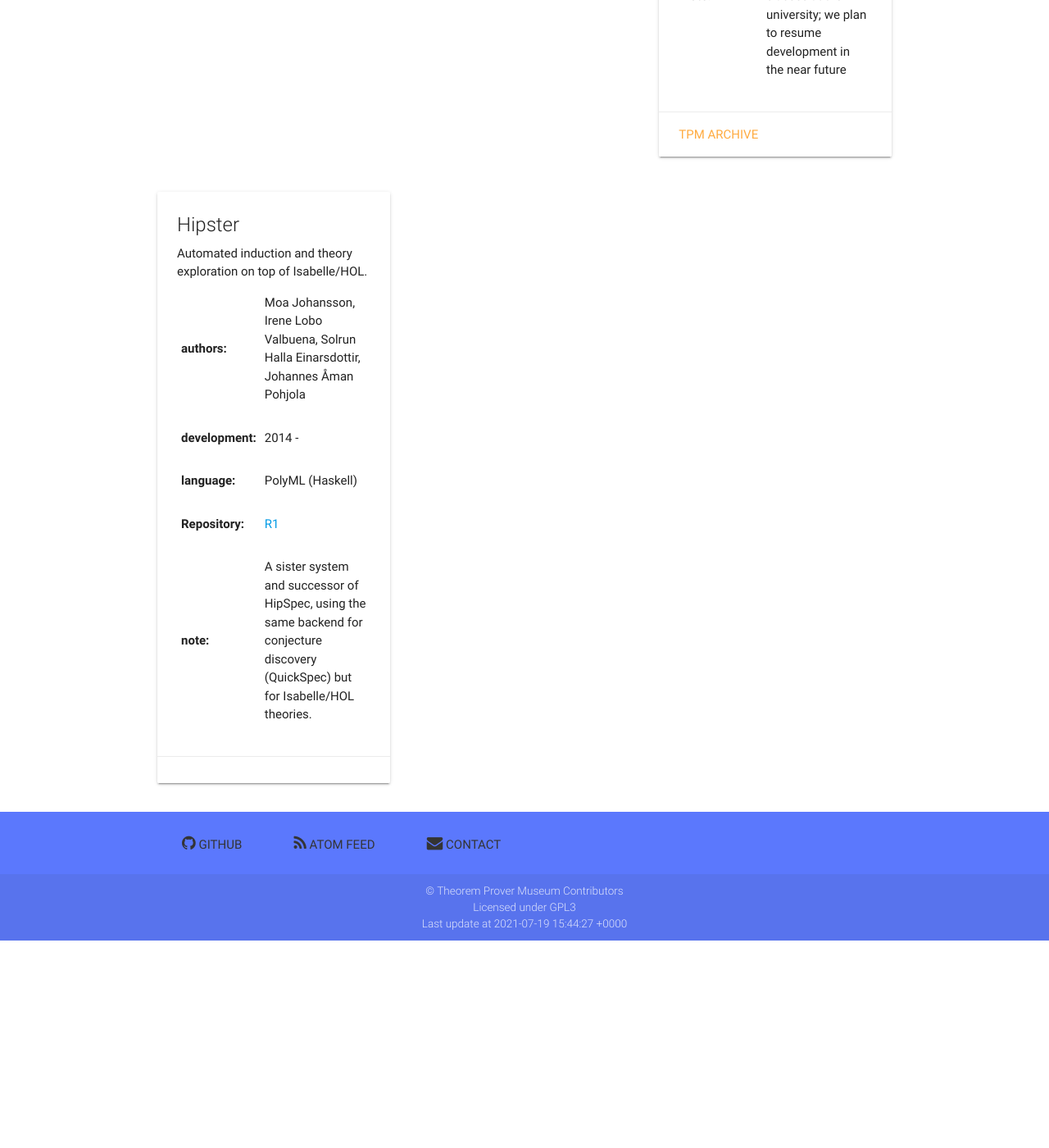
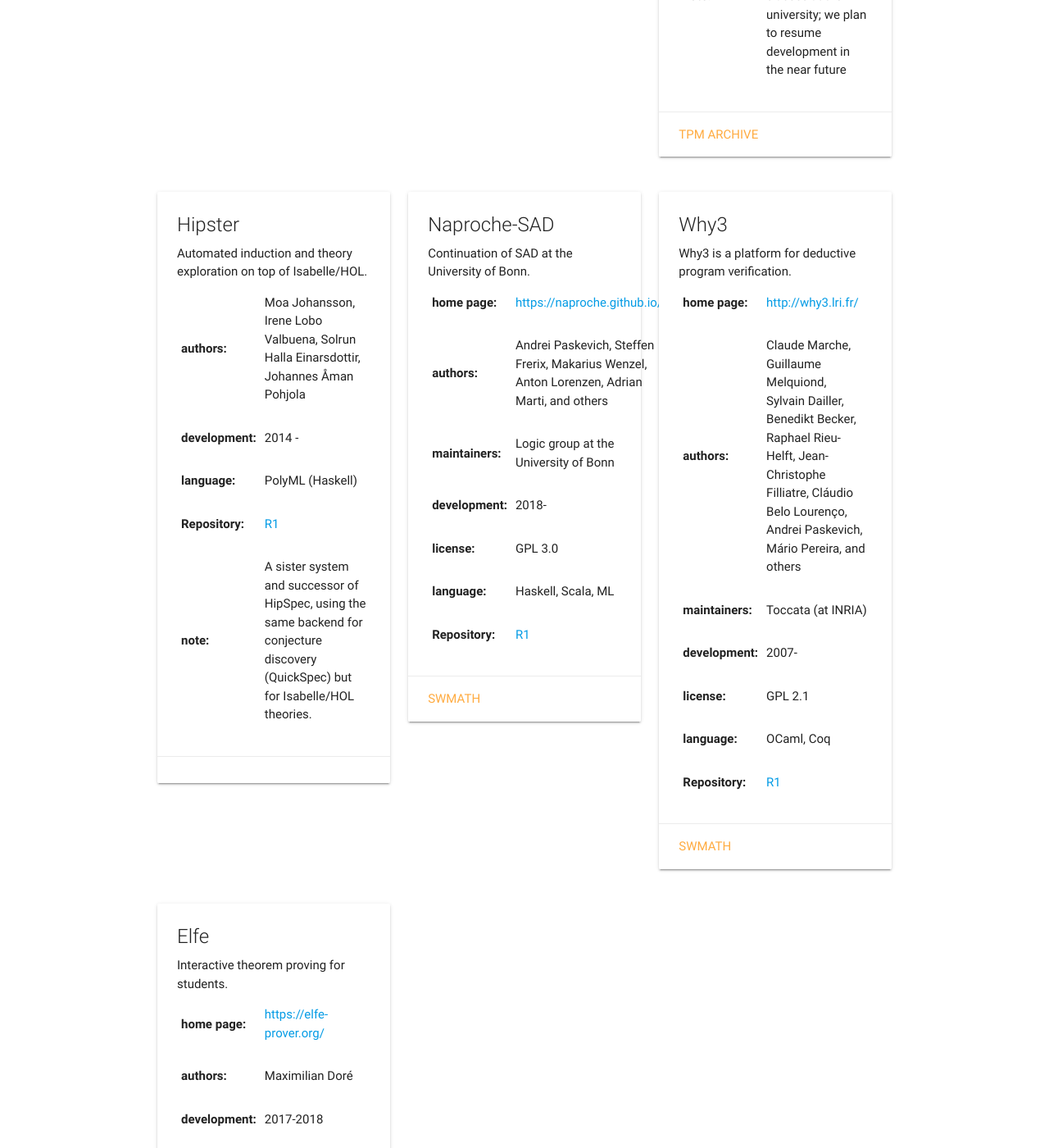
Before and after one commit to theoremprover-museum/theoremprover-museum.github.io, a Jekyll site: the page built from active/index.md, in a window 1280 px wide and 1400 px high, scrolled down 1545 px. Shown: the whole window at 82% size. Built offline with Jekyll 4.4.1, drawn with Linux system fonts in a browser that asks for light colours; before the commit the page ends 2692 px from its top, so only the background shows below that; some of the changed text lies outside the part shown.

Commit message:
Add Naproche(-SAD), Why3, Elfe, Egal

```diff
--- a/_data/provers.yml
+++ b/_data/provers.yml
@@ -634,3 +634,55 @@
   TPMarchive: SEQUEL
   development: 1990-1994
   language: Common Lisp
+
+- name: Naproche (version 0.x)
+  active: false
+  authors: Merlin Carl, Marcos Cramer, Peter Koepke, Daniel Kühlwein
+  development: 2007-2013
+  homepage: https://korpora-exp.zim.uni-duisburg-essen.de/naproche/
+  teaser: The Naproche system is a system for linguistically analysing and proof-checking mathematical texts written in a CNL.
+  swmath: 28307
+  language: SWI-Prolog
+  note: "The full list of developers for each version can be found here: https://korpora-exp.zim.uni-duisburg-essen.de/naproche/inc/change-log.php#version_01_--_2007"
+
+- name: Naproche-SAD
+  active: true
+  teaser: Continuation of SAD at the University of Bonn.
+  homepage: https://naproche.github.io/
+  authors: Andrei Paskevich, Steffen Frerix, Makarius Wenzel, Anton Lorenzen, Adrian Marti, and others
+  maintainers: Logic group at the University of Bonn
+  repos: https://github.com/naproche/naproche
+  swmath: 37536
+  development: 2018-
+  language: Haskell, Scala, ML
+  license: GPL 3.0
+
+- name: Why3
+  active: true
+  teaser: Why3 is a platform for deductive program verification.
+  homepage: http://why3.lri.fr/
+  authors: Claude Marche, Guillaume Melquiond, Sylvain Dailler, Benedikt Becker, Raphael Rieu-Helft, Jean-Christophe Filliatre, Cláudio Belo Lourenço, Andrei Paskevich, Mário Pereira, and others
+  maintainers: Toccata (at INRIA)
+  repos: https://gitlab.inria.fr/why3/why3
+  swmath: 4438
+  development: 2007-
+  language: OCaml, Coq
+  license: GPL 2.1
+
+- name: Elfe
+  active: true # Website is up and running, but development seems to have halted.
+  teaser: Interactive theorem proving for students.
+  homepage: https://elfe-prover.org/
+  authors: Maximilian Doré
+  repos: https://github.com/maxdore/elfe
+  development: 2017-2018
+  language: Haskell, JavaScript
+  license: MIT # No separate file in repo, but MIT is mentioned in the .cabal file.
+
+- name: Egal
+  active: false
+  teaser: Proof checker for higher-order Tarski Grothendieck set theory.
+  authors: Chad E. Brown
+  development: 2012-2014
+  language: OCaml, Coq
+  license: MIT
```
